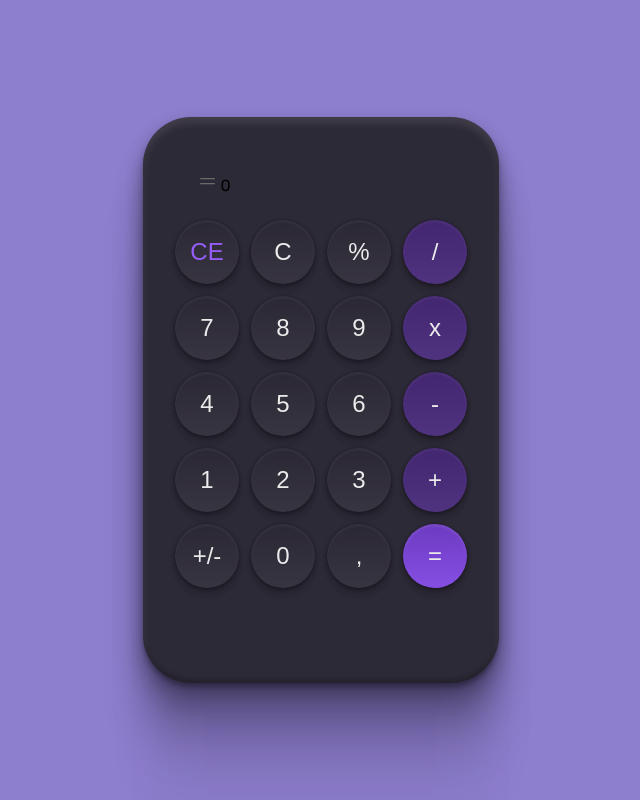
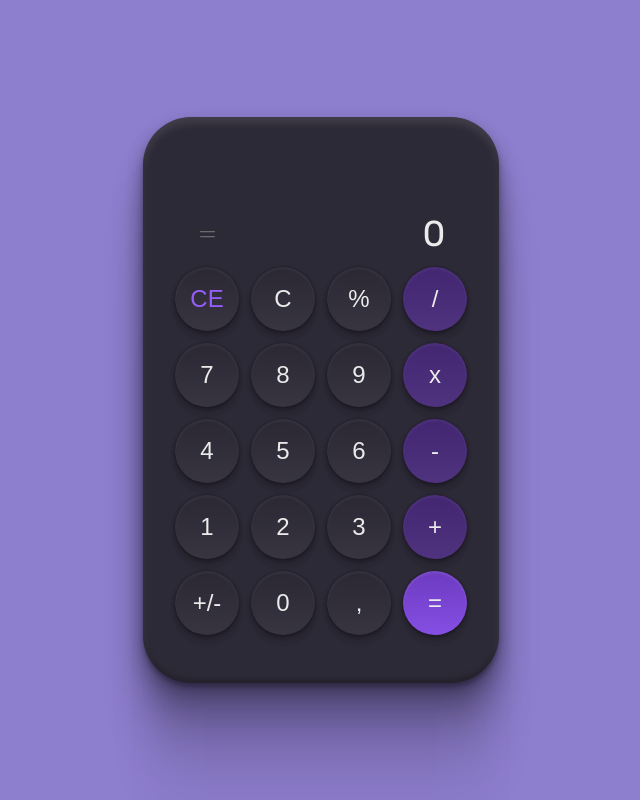
Before and after one commit to fernandadiasm/calculator, a plain HTML site: page index.html in a window 1280 px wide. Shown: the whole page, without its empty margins (319-959 px from the left). Drawn offline with nearby package versions, Linux system fonts and the light colour scheme.

Commit message:
style: :lipstick: atualiza estilo em css

```diff
--- a/assets/style/style.css
+++ b/assets/style/style.css
@@ -19,21 +19,23 @@ body #calculator {
   box-shadow: 0px 4px 4px rgba(0, 0, 0, 0.25), 0px 188px 52px rgba(0, 0, 0, 0.01), 0px 120px 48px rgba(0, 0, 0, 0.04), 0px 68px 41px rgba(0, 0, 0, 0.15), 0px 30px 30px rgba(0, 0, 0, 0.26), 0px 8px 17px rgba(0, 0, 0, 0.29), inset 0px 6px 8px rgba(255, 255, 255, 0.1), inset 0px -4px 5px rgba(0, 0, 0, 0.22);
 }
 body #calculator #display {
+  height: 70px;
   padding-top: 54px;
   padding-inline: 54px;
 }
-body #calculator #last-calc {
+body #calculator #display-top {
+  height: 30px;
   text-align: right;
   font-size: 20px;
   line-height: 140%;
   color: #6B6B6B;
 }
-body #calculator #result {
+body #calculator #display-bottom {
   margin-top: 8px;
   display: flex;
   justify-content: space-between;
 }
-body #calculator #result span {
+body #calculator #display-bottom span {
   font-size: 36px;
   line-height: 140%;
   color: #EBEBEB;
```
